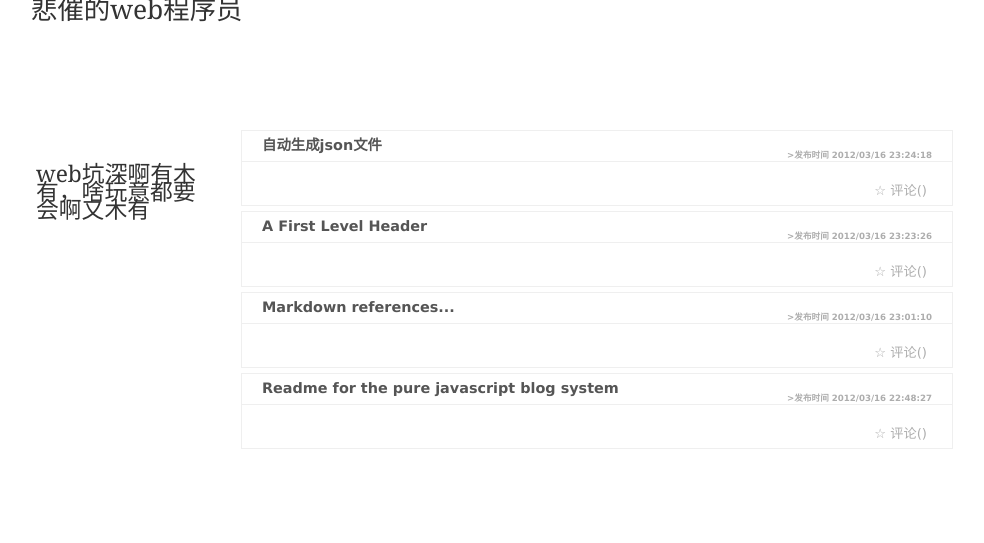
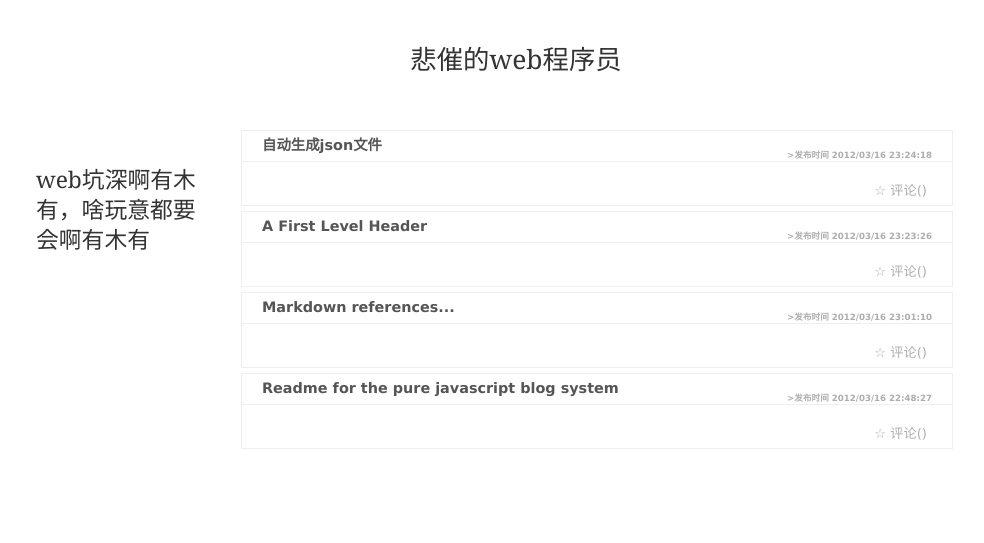
Before and after one commit to softside/softside.github.com, a plain HTML site: page index.html in a window 1280 px wide. Shown: the whole page, without its empty margins (124-1108 px from the left). Drawn offline with nearby package versions, Linux system fonts and the light colour scheme; a script that the page names is missing.

Commit message:
。。。

```diff
--- a/index.html
+++ b/index.html
@@ -79,7 +79,7 @@
                 <!--your header image can put here or any thing you wish//-->
                 <div class="fl mt40 disp">
 
-		   <h2>web坑深啊有木有，啥玩意都要会啊又木有</h2>
+		   <h2>web坑深啊有木有，啥玩意都要会啊有木有</h2>
                 </div>
             </div>
             <div id="posts" class="posts ml200">
--- a/styles/a.css
+++ b/styles/a.css
@@ -178,10 +178,12 @@ p img.right10 { float: right; margin:0.833em;  }
 .fr {float:right}
 
 .header {
-    height:120px;
+    height:70px;
     width:970px;
+    padding-top:50px;
     margin-left:auto;
     margin-right:auto;
+    text-align:center;
 }
 .header a{
     font:2.5em bold;
@@ -269,4 +271,5 @@ dd{ padding:5px 20px;}
     width:180px;
     min-height:100px;*+height:100%;_height:100px;
     padding:5px;
+    line-height:30px;
 }
```
